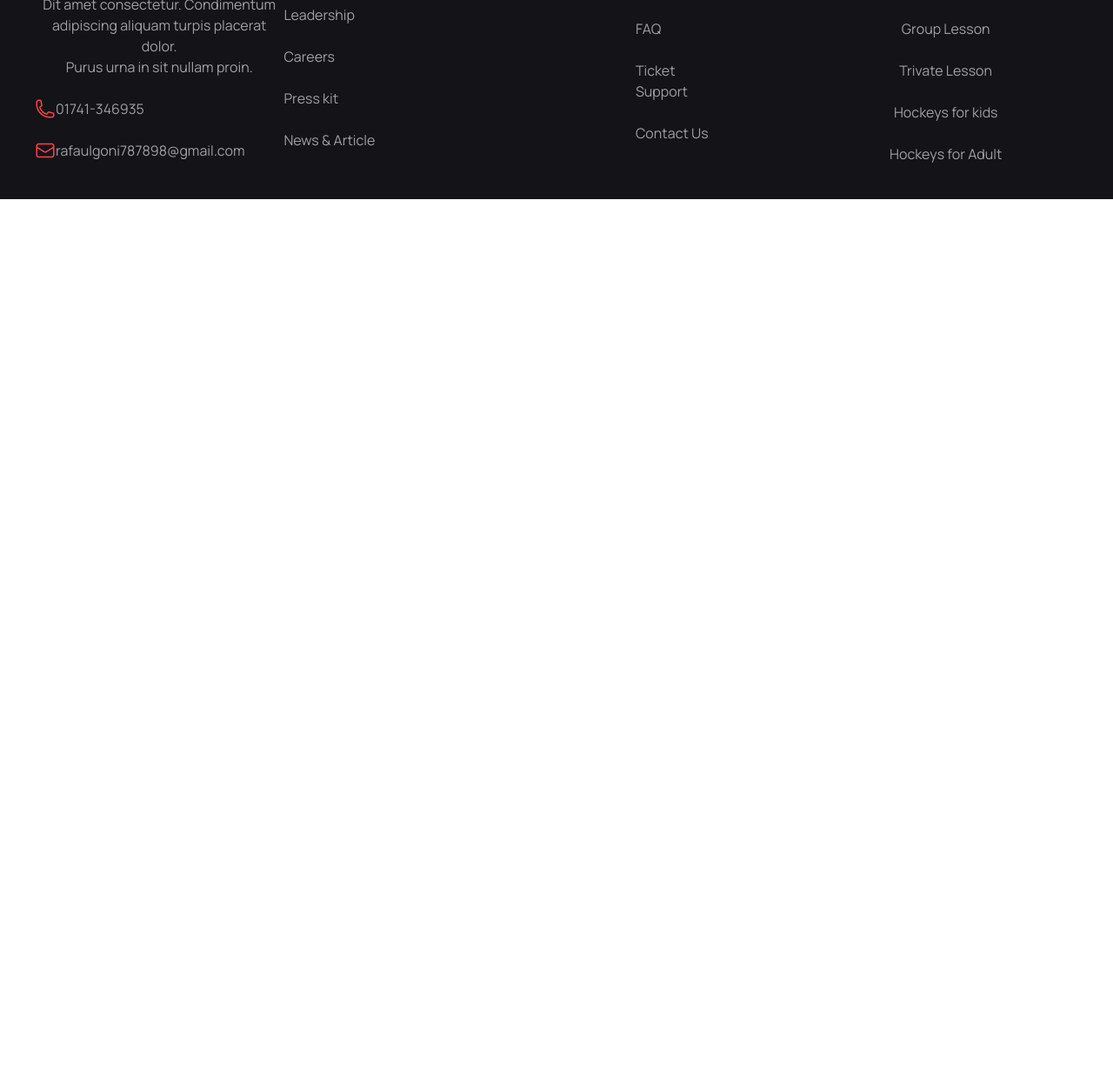
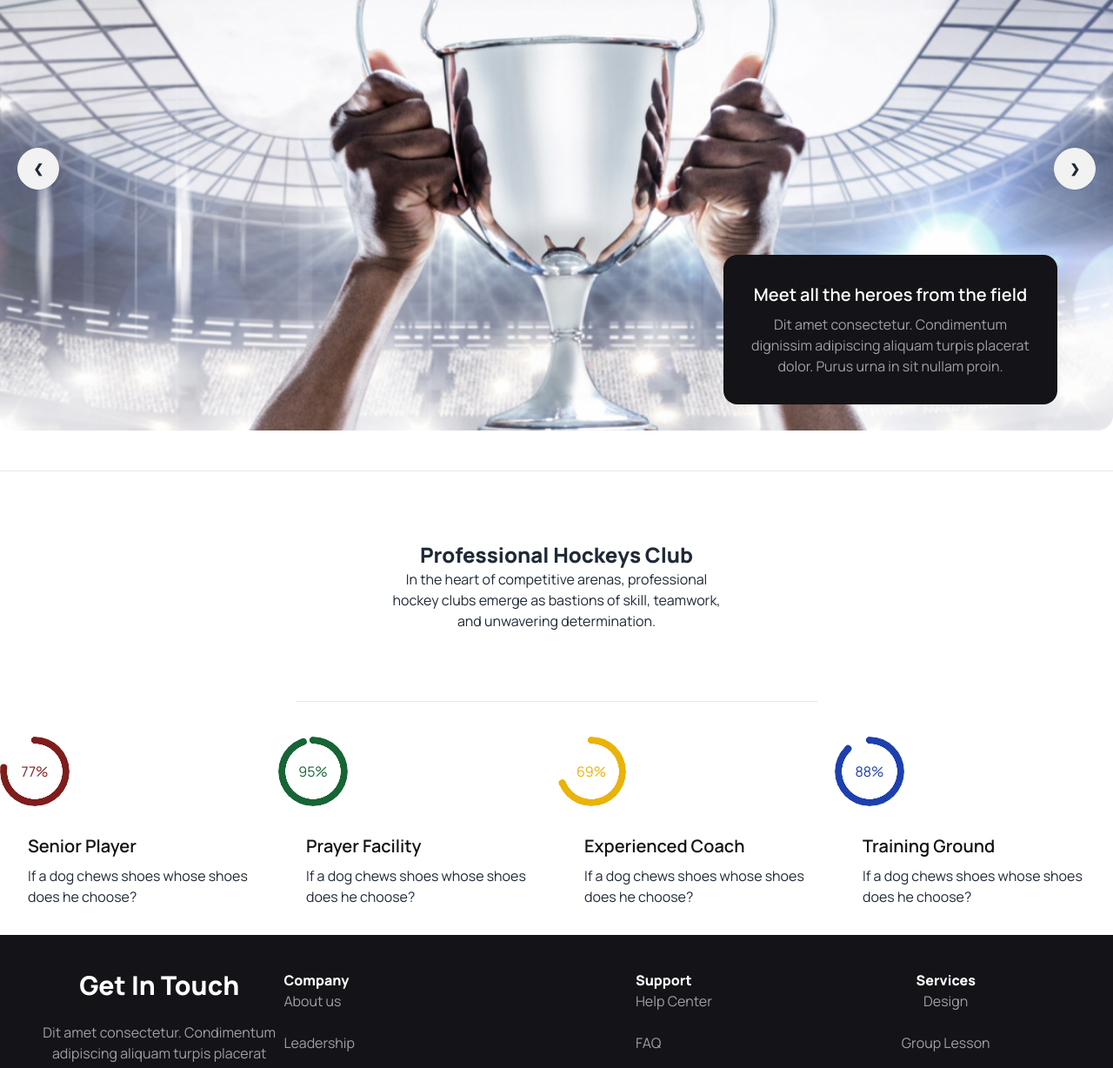
Before and after one commit to rafaulgoni/new-mission-three, a plain HTML site: page index.html in a window 1280 px wide. Shown: the part 175-1403 px from the top of the page at 87% size. Before the commit the page ends 800 px from the top, so only its background shows below. Drawn offline with nearby package versions, Linux system fonts and the light colour scheme.

Commit message:
it's my first commit on main section

```diff
--- a/index.html
+++ b/index.html
@@ -60,8 +60,67 @@
           </div>
     </header>
     <main>
-        <section>
-
+        <section class="container mx-auto">
+            <div class="carousel w-full md:m-[auto]">
+                <div id="slide1" class="carousel-item relative w-full">
+                  <img src="./images/1.png" class="w-full" />
+                  <div class="absolute flex justify-between transform -translate-y-1/2 left-5 right-5 top-1/2">
+                    <a href="#slide2" class="btn btn-circle">❮</a>
+                    <a href="#slide2" class="btn btn-circle">❯</a>
+                  </div>
+                </div>
+                <div id="slide2" class="carousel-item relative w-full">
+                  <img src="./images/11.png" class="w-full" />
+                  <div class="absolute flex justify-between transform -translate-y-1/2 left-5 right-5 top-1/2">
+                    <a href="#slide1" class="btn btn-circle">❮</a>
+                    <a href="#slide1" class="btn btn-circle">❯</a>
+                  </div>
+                </div>
+            </div>
+            <div class="card max-w-[100%] m-3 md:m-[auto] lg:w-96 bg-[#131318] text-neutral-content lg:absolute lg:bottom-[20%] lg:left-[65%]">
+              <div class="card-body items-center text-center">
+                <h2 class="card-title text-white">Meet all the heroes from the field</h2>
+                <p class="text-[#FFFFFF99]">Dit amet consectetur. Condimentum dignissim adipiscing aliquam turpis placerat dolor. Purus urna in sit nullam proin. </p>
+              </div>
+            </div>
+        </section>
+        <section class="container mx-auto m-10">
+          <hr>
+          <div class="text-center lg:p-20">
+            <h3 class="font-extrabold lg:text-2xl">Professional Hockeys Club</h3>
+            <p class="max-w-96 mx-auto">In the heart of competitive arenas, professional hockey clubs emerge as bastions of skill, teamwork, and unwavering determination.</p>
+          </div>
+            <hr class="max-w-[600px] mx-auto">
+        </section>
+        <section class="container mx-auto grid grid-cols-1 lg:grid-cols-4">
+          <div class="card bg-[#FFF]">
+            <div class="radial-progress text-red-900" style="--value:77;" role="progressbar">77%</div>
+            <div class="card-body">
+              <h2 class="card-title text-[#131318]">Senior Player</h2>
+              <p>If a dog chews shoes whose shoes does he choose?</p>
+            </div>
+          </div>
+          <div class="card bg-[#FFF]">
+            <div class="radial-progress text-green-800" style="--value:95;" role="progressbar">95%</div>
+            <div class="card-body">
+              <h2 class="card-title text-[#131318]">Prayer Facility</h2>
+              <p>If a dog chews shoes whose shoes does he choose?</p>
+            </div>
+          </div>
+          <div class="card bg-[#FFF]">
+            <div class="radial-progress text-yellow-500" style="--value:69;" role="progressbar">69%</div>
+            <div class="card-body">
+              <h2 class="card-title text-[#131318]">Experienced Coach</h2>
+              <p>If a dog chews shoes whose shoes does he choose?</p>
+            </div>
+          </div>
+          <div class="card bg-[#FFF]">
+            <div class="radial-progress text-blue-800" style="--value:88;" role="progressbar">88%</div>
+            <div class="card-body">
+              <h2 class="card-title text-[#131318]">Training Ground</h2>
+              <p>If a dog chews shoes whose shoes does he choose?</p>
+            </div>
+          </div>
         </section>
     </main>
     <footer class="p-10 bg-[#131318] text-base-content text-[#FFF] lg:flex justify-around">
@@ -72,10 +131,10 @@
             <div class="flex text-[#FFFFFF99]"><img src="images/Frame (1).png" alt="">01741-346935</div>
             <div class="flex text-[#FFFFFF99]"><img src="images/Frame.png" alt="">rafaulgoni787898@gmail.com</div>
         </aside>
-        <nav class="grid grid-cols-2 lg:grid-cols-3 space-y-6 md:space-y-4">
+      <nav class="grid grid-cols-2 lg:grid-cols-3">
         <nav>
             <header class="font-bold text-[#FFF]">Company</header>
-            <ul class="space-y-2 lg:space-y-6 text-[#FFFFFF99]">
+            <ul class="space-y-1 lg:space-y-6 text-[#FFFFFF99]">
                 <li><a class="link link-hover">About us</a></li>
                 <li><a class="link link-hover">Leadership</a></li>
                 <li><a class="link link-hover">Careers</a></li>
@@ -101,7 +160,7 @@
                 <li><a class="link link-hover">Hockeys for kids</a></li>
                 <li><a class="link link-hover">Hockeys for Adult</a></li>
             </ul>
-        </nav>
+      </nav>
         </nav>
       </footer>
 </body>
```
